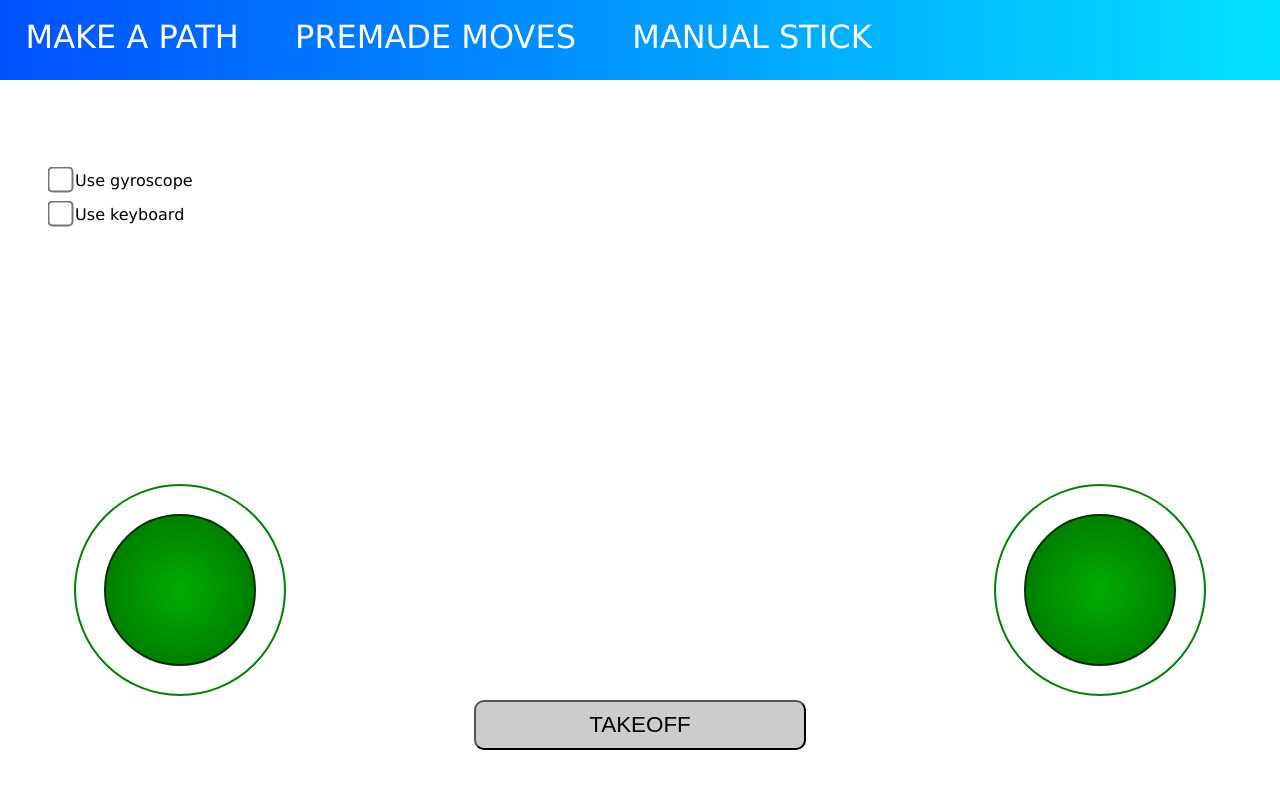
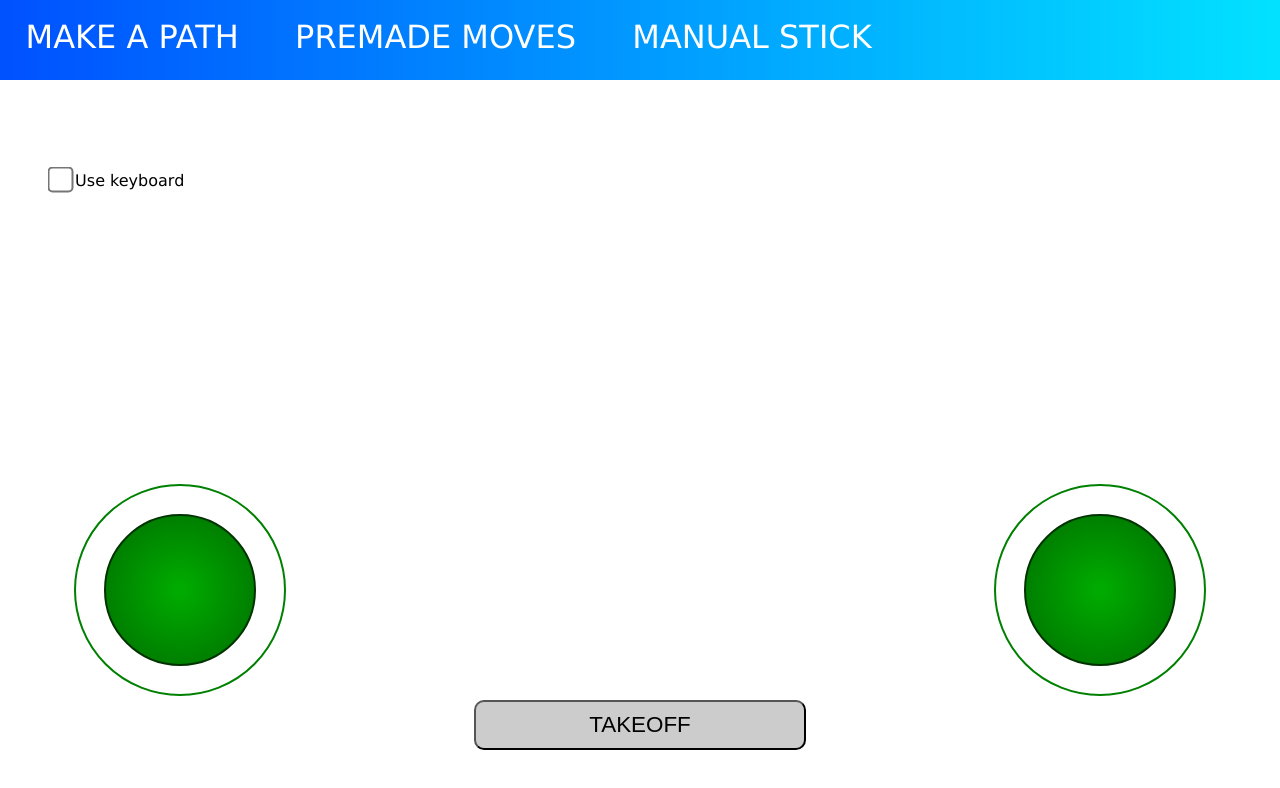
Before and after one commit to MartienskieNum1/Drone-Project-ParrotAR, a website: page interface/manual-stick.html in a window 1280 px wide. Drawn offline with nearby package versions, Linux system fonts and the light colour scheme; no server answers.

Commit message:
remove gyroscope checkbox

```diff
--- a/interface/css/stick.css
+++ b/interface/css/stick.css
@@ -33,10 +33,6 @@ button {
     left: 50px;
 }
 
-.gyroscope {
-    margin-bottom: 15px;
-}
-
 input[type="checkbox"] {
     transform: scale(2);
 }
--- a/interface/manual-stick.html
+++ b/interface/manual-stick.html
@@ -26,11 +26,6 @@
         <div class="joystick" id="joy1Div"></div>
     </div>
     <div class="functionalities">
-        <div class="gyroscope">
-            <input type="checkbox" id="gyroscope" name="gyroscope" value="gyroscope" />
-            <label for="gyroscope">Use gyroscope</label>
-        </div>
-
         <div class="keyboard">
             <input type="checkbox" id="keyboard" name="keyboard" value="keyboard" />
             <label for="keyboard">Use keyboard</label>
```
